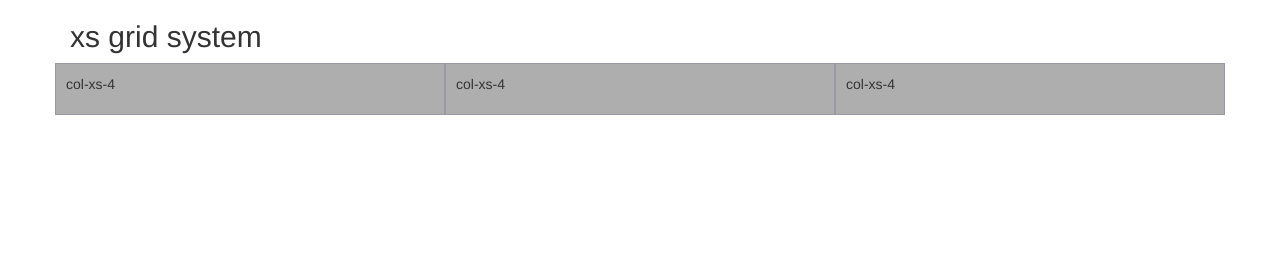
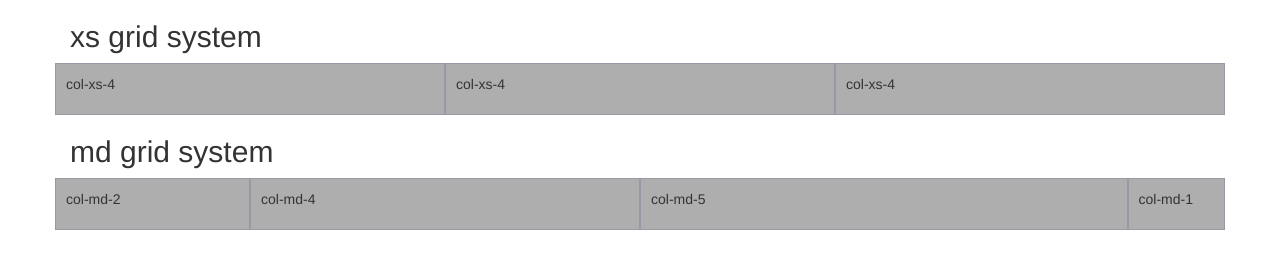
Before and after one commit to geckoswagger/grid-system, a plain HTML site: page index.html in a window 1280 px wide. Drawn offline with Linux system fonts and the light colour scheme.

Commit message:
created new md section

```diff
--- a/index.html
+++ b/index.html
@@ -19,7 +19,23 @@
 		<div class="col-xs-4">
 			<p>col-xs-4</p>
 		</div>
+		</div><!-- end of xs grid -->
+
+		<h2>md grid system</h2>
+		<div class="row show-grid">
+		<div class="col-md-2">
+			<p>col-md-2</p>
 		</div>
-	</div>
+		<div class="col-md-4">
+			<p>col-md-4</p>
+		</div>
+		<div class="col-md-5">
+			<p>col-md-5</p>
+		</div>
+		<div class="col-md-1">
+			<p>col-md-1</p>
+		</div>
+		</div>
+	</div> <!-- end of container	 -->
 </body>
 </html>
```
